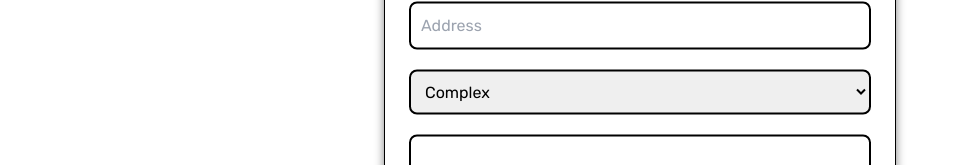
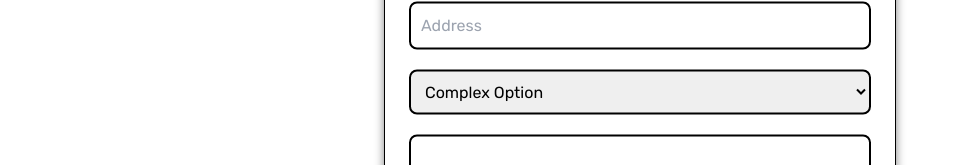
Before and after one commit to Kel2-Kanbo/Kanbo-web, a React (Create React App) app: page /create-building in a window 1280 px wide. Both pictures are taken after a click on the button "Create Building". Shown: the part 332-497 px from the top of the page, without its empty margins (0-964 px from the left). Built offline with nearby package versions, Linux system fonts and the light colour scheme.

Commit message:
fixing bug create modal building

```diff
--- a/src/Components/CreateBuilding/index.jsx
+++ b/src/Components/CreateBuilding/index.jsx
@@ -1,18 +1,13 @@
-import styled from "@emotion/styled";
 import Axios from "axios";
 import React, { useState } from "react";
 
-import FormInput from '../FormInput'
+import FormInput from '../FormInput';
+import SelectWrap from '../SelectWrap';
+import FormWrap from '../FromWrap';
 
 export default function CreateBuilding() {
   const [showModal, setShowModal] = useState(false);
 
-  const [data, setData] = useState({
-    officeName: "",
-    officeAddress: "",
-    officeComplex: "",
-    description: "",
-  });
   const [msg, setMsg] = useState("")
 
   const [inputs, setInputs] = useState([
@@ -63,48 +58,108 @@ export default function CreateBuilding() {
         return input;
       })
     );
-
-    setData({
-      ...data,
-      [inputs[index].name]: value,
-    });
   };
 
   const _handleCreateBuilding = async (e) => {
-    if(data.officeAddress && data.officeName && data.officeComplex && data.description){
+    if (inputs[0].value && inputs[1].value && inputs[2].value && inputs[3].value) {
       try {
         await Axios.post("http://localhost:3000/api/buildings", {
-          address: data.officeAddress,
-          officeName: data.officeName,
-          complex: data.officeComplex,
-          description: data.description,
+          officeName: inputs[0].value,
+          address: inputs[1].value,
+          complex: inputs[2].value,
+          description: inputs[3].value,
         });
         alert("Building Created");
       } catch (error) {
-        if(error.response) {
+        if (error.response) {
           setMsg(error.response.data.msg);
         }
       }
       e.preventDefault();
 
-      setData({
-        officeName: "",
-        officeAddress: "",
-        officeComplex: "",
-        description: "",
-      })
+      setInputs([
+        {
+          id: 0,
+          name: "officeName",
+          type: "text",
+          placeholder: "Office Name",
+          value: "",
+          required: true,
+        },
+        {
+          id: 1,
+          name: "officeAddress",
+          type: "text",
+          placeholder: "Address",
+          value: "",
+          required: true,
+        },
+        {
+          id: 2,
+          name: "officeComplex",
+          type: "select",
+          placeholder: "Complex",
+          options: ["Complex 1", "Complex 2", "Complex 3"],
+          value: "",
+          required: true,
+        },
+        {
+          id: 3,
+          name: "description",
+          type: "textarea",
+          placeholder: "Description",
+          value: "",
+          required: true,
+        },
+      ])
       setShowModal(false);
     } else {
       setMsg("Please fill out all fields");
     }
   };
-
+  const _handleClose = () => {
+    setShowModal(false);
+    setInputs([
+      {
+        id: 0,
+        name: "officeName",
+        type: "text",
+        placeholder: "Office Name",
+        value: "",
+        required: true,
+      },
+      {
+        id: 1,
+        name: "officeAddress",
+        type: "text",
+        placeholder: "Address",
+        value: "",
+        required: true,
+      },
+      {
+        id: 2,
+        name: "officeComplex",
+        type: "select",
+        placeholder: "Complex",
+        options: ["Complex 1", "Complex 2", "Complex 3"],
+        value: "",
+        required: true,
+      },
+      {
+        id: 3,
+        name: "description",
+        type: "textarea",
+        placeholder: "Description",
+        value: "",
+        required: true,
+      },
+    ]);
+  }
   return (
     <>
       <button
-        className={`mr-1 mb-1 ${
-          showModal ? "opacity-50" : " opacity-100"
-        } `}
+        className={`mr-1 mb-1 ${showModal ? "opacity-50" : " opacity-100"
+          } `}
         type="button"
         onClick={() => setShowModal(true)}
       >
@@ -112,11 +167,11 @@ export default function CreateBuilding() {
       </button>
       {showModal ? (
         <>
-          <CreateWrap onSubmit={_handleCreateBuilding}>
+          <FormWrap onSubmit={_handleCreateBuilding}>
             <h3 className="text-2xl text-center font-bold">
               Create Building
             </h3>
-				    <p className="has-text-centered text-error-red">{msg}</p>
+            <p className="has-text-centered text-error-red">{msg}</p>
             {inputs.map((input, inputIdx) =>
               input.type !== "select" && input.type !== "textarea" ? (
                 <>
@@ -131,10 +186,12 @@ export default function CreateBuilding() {
               ) : input.type === "select" ? (
                 <>
                   <SelectWrap
+                    key={inputIdx}
                     type={input.type}
                     onChange={(e) => _handleChange(e.target.value, inputIdx)}
+                    value={input.value}
                   >
-                    <option value="">Complex</option>
+                    <option value="">Complex Option</option>
                     {input.options.map((option, optionIdx) => (
                       <option key={optionIdx} value={option}>
                         {option}
@@ -149,7 +206,8 @@ export default function CreateBuilding() {
                     key={inputIdx}
                     value={input.value}
                     type={input.type}
-                    onChange={(e) => _handleChange(e.target.value, inputIdx)}></textarea>
+                    onChange={(e) => _handleChange(e.target.value, inputIdx)}>
+                  </textarea>
                 </>
               ) : (
                 ""
@@ -160,7 +218,7 @@ export default function CreateBuilding() {
               <button
                 className="font-bold bg-error-red uppercase px-6 py-3 text-sm rounded shadow mr-1 mb-1"
                 type="button"
-                onClick={() => setShowModal(false)}
+                onClick={_handleClose}
               >
                 Close
               </button>
@@ -172,41 +230,9 @@ export default function CreateBuilding() {
                 Submit
               </button>
             </div>
-          </CreateWrap>
+          </FormWrap>
         </>
       ) : null}
     </>
   );
 }
-
-const SelectWrap = styled.select`
-  width: 100%;
-  border: 2px solid black;
-  border-radius: 8px;
-  padding: 10px;
-`;
-
-const CreateWrap = styled.div`
-  background-color: #fff;
-  box-shadow: 0px 0px 10px rgba(0, 0, 0, 0.5);
-  display: flex;
-  flex-direction: column;
-  row-gap: 20px;
-  border: 1px solid black;
-  border-radius: 10px;
-  align-items: center;
-  padding: 24px;
-  width: 40%;
-  position: absolute;
-  left: 50%;
-  top: 50%;
-  transform: translate(-50%, -50%);
-
-  .textarea{
-    width: 100%;
-    height: 100%;
-    border: 2px solid black;
-    border-radius: 8px;
-    padding: 10px;
-  }
-`;
--- /dev/null
+++ b/src/Components/FromWrap/index.jsx
@@ -0,0 +1,28 @@
+import styled from "@emotion/styled";
+
+const FormWrap = styled.div`
+  background-color: #fff;
+  box-shadow: 0px 0px 10px rgba(0, 0, 0, 0.5);
+  display: flex;
+  flex-direction: column;
+  row-gap: 20px;
+  border: 1px solid black;
+  border-radius: 10px;
+  align-items: center;
+  padding: 24px;
+  width: 40%;
+  position: absolute;
+  left: 50%;
+  top: 50%;
+  transform: translate(-50%, -50%);
+
+  .textarea{
+    width: 100%;
+    height: 100%;
+    border: 2px solid black;
+    border-radius: 8px;
+    padding: 10px;
+  }
+`;
+
+export default FormWrap;
--- /dev/null
+++ b/src/Components/SelectWrap/index.jsx
@@ -0,0 +1,10 @@
+import styled from "@emotion/styled";
+
+const SelectWrap = styled.select`
+  width: 100%;
+  border: 2px solid black;
+  border-radius: 8px;
+  padding: 10px;
+`;
+
+export default SelectWrap;
```
